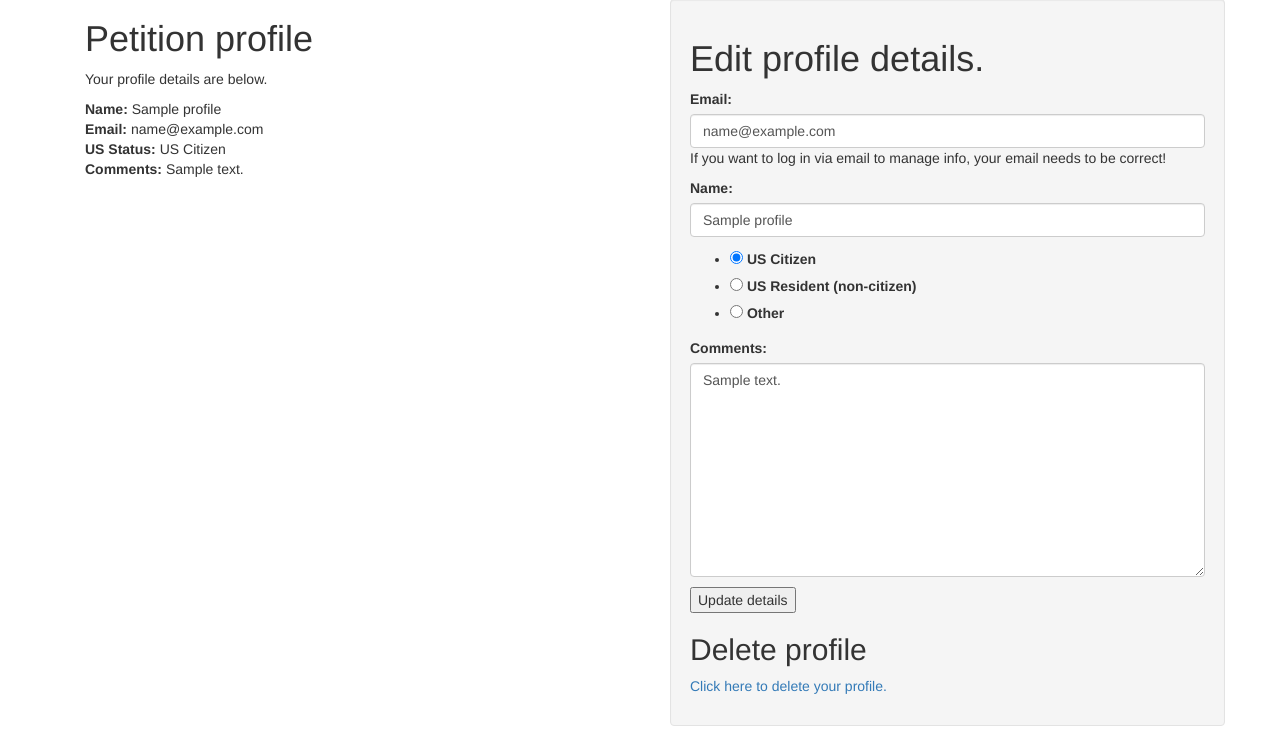
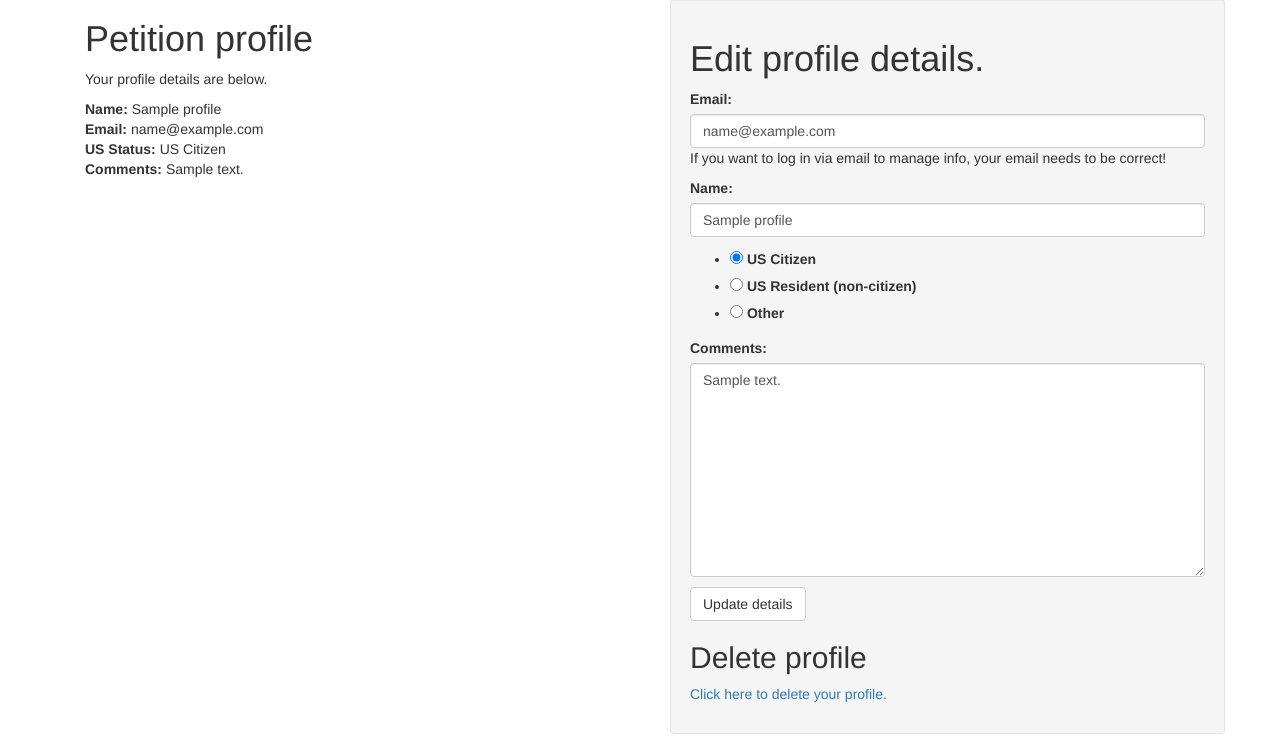
Before and after one commit to gedankenstuecke/ChangeCLIA, a Django app: page /profile_edit/ in a window 1280 px wide. Shown: the part 73-827 px from the top of the page. Before the commit the page ends 799 px from the top, so only its background shows below. Run offline with Django 3.2, Linux system fonts and the light colour scheme; a user stored in the database is signed in; tables that the repository leaves empty hold one stand-in row (values such as "Sample post"); some libraries are stand-ins or nearby versions.

Commit message:
now right buttons everywhere

```diff
--- a/clia_petition/templates/clia_petition/edit.html
+++ b/clia_petition/templates/clia_petition/edit.html
@@ -56,7 +56,7 @@
           </p>
 
           <p>
-            <input type="submit" value="Update details" />
+            <input class="btn btn-default btn-md" type="submit" value="Update details" />
           </p>
 
         </form>
--- a/clia_petition/templates/clia_petition/login.html
+++ b/clia_petition/templates/clia_petition/login.html
@@ -18,7 +18,7 @@
 
 {% if twitter_auth_url %}
 <p>
-  <a class="btn btn-default btn-md" href="{{ twitter_auth_url }}">
+  <a class="btn btn-primary" href="{{ twitter_auth_url }}">
   Log in via Twitter</a>
 </p>
 
```
